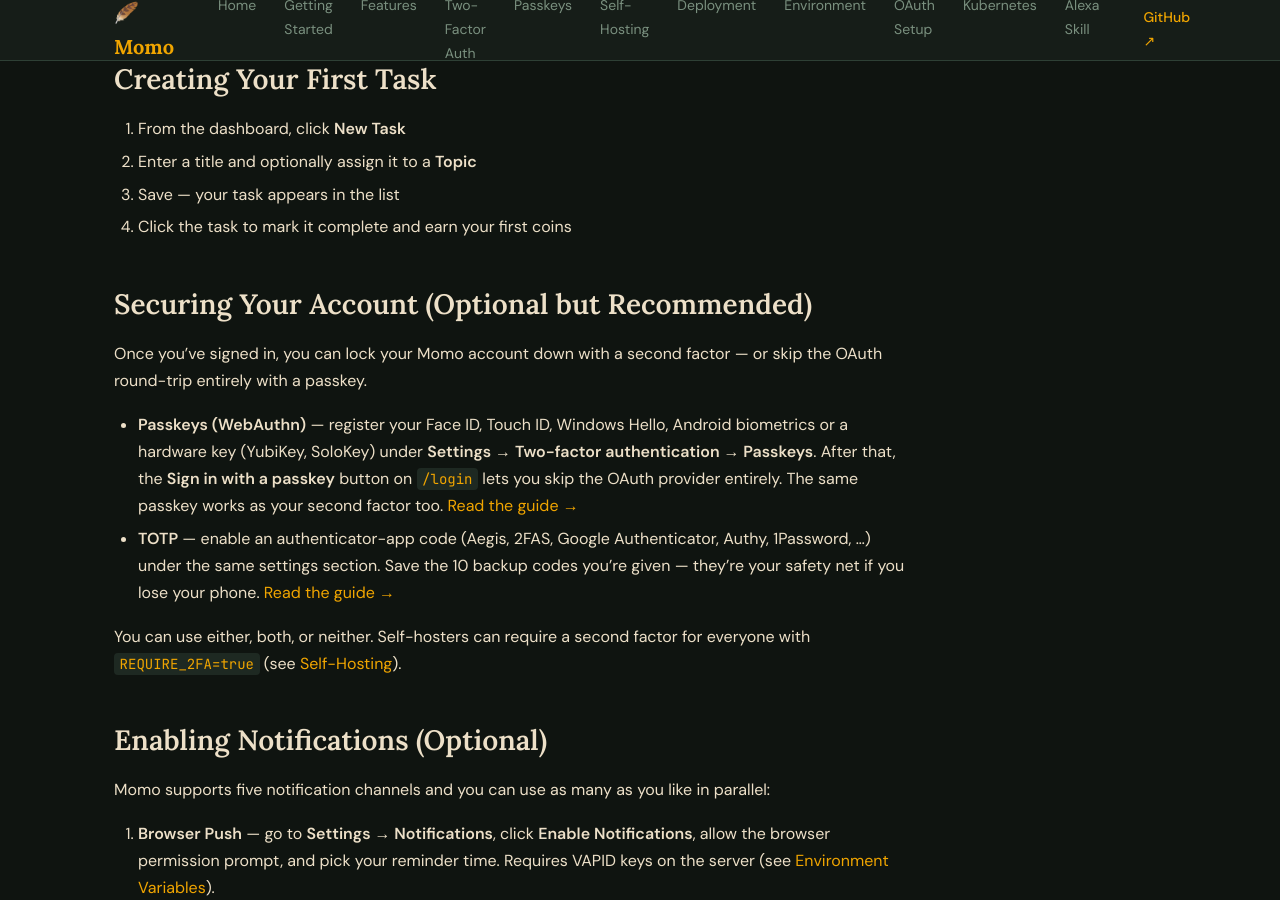
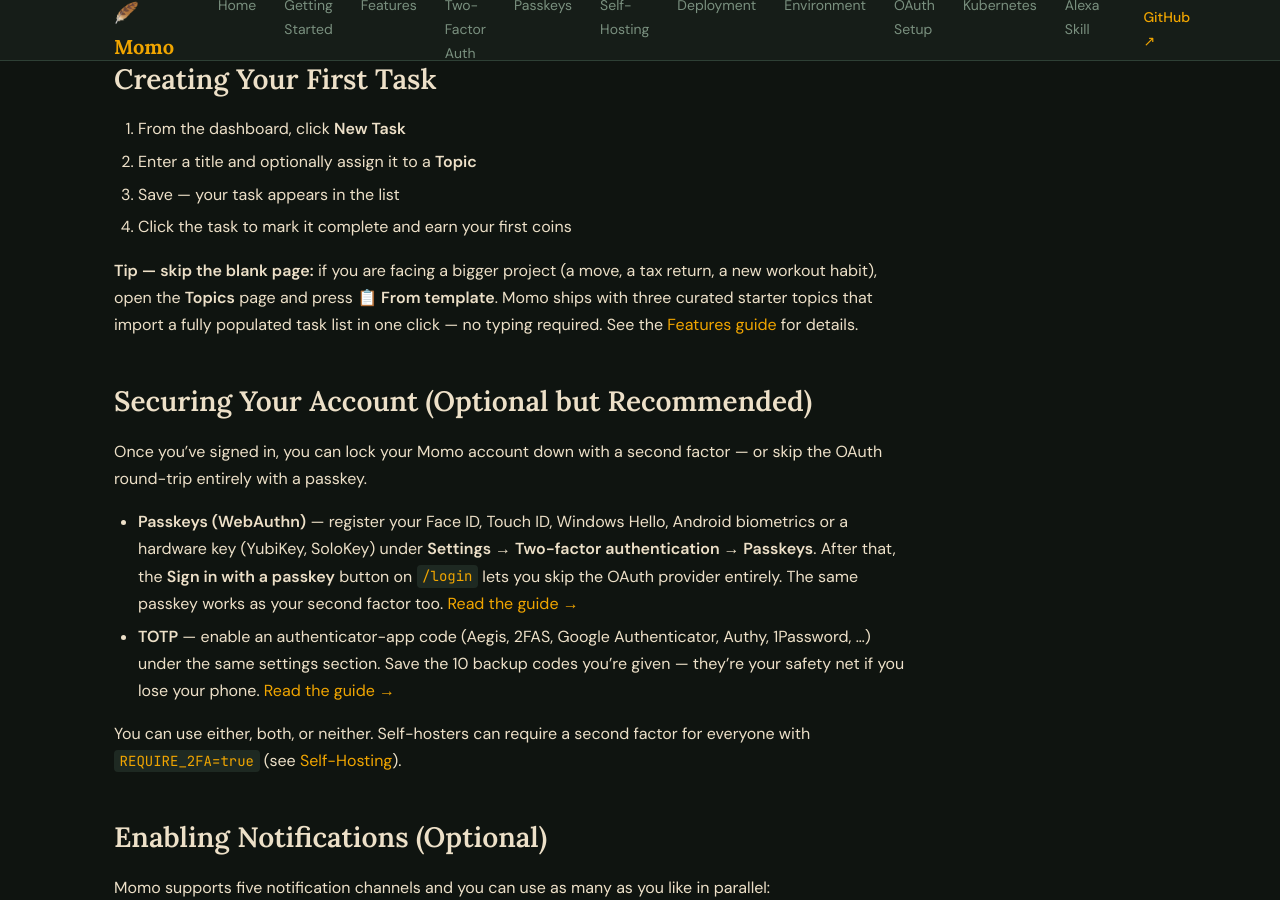
Before and after one commit to jp1337/momo, a Jekyll site: the page built from docs-site/getting-started.md, in a window 1280 px wide and 900 px high, scrolled down 3673 px. Built offline with Jekyll 4.4.1, drawn with Linux system fonts in a browser that asks for light colours.

Commit message:
docs(topics): mention topic templates in getting-started guide
Add a tip under "Creating Your First Task" pointing new users at the
template picker so they discover one-click starters (moving, taxes,
fitness) on day one instead of later.

```diff
--- a/docs-site/getting-started.md
+++ b/docs-site/getting-started.md
@@ -149,6 +149,13 @@
 3. Save — your task appears in the list
 4. Click the task to mark it complete and earn your first coins
 
+**Tip — skip the blank page:** if you are facing a bigger project (a move,
+a tax return, a new workout habit), open the **Topics** page and press
+**📋 From template**. Momo ships with three curated starter topics that
+import a fully populated task list in one click — no typing required.
+See the [Features guide](/momo/features#starting-from-a-template) for
+details.
+
 ## Securing Your Account (Optional but Recommended)
 
 Once you've signed in, you can lock your Momo account down with a second factor — or skip the OAuth round-trip entirely with a passkey.
```
